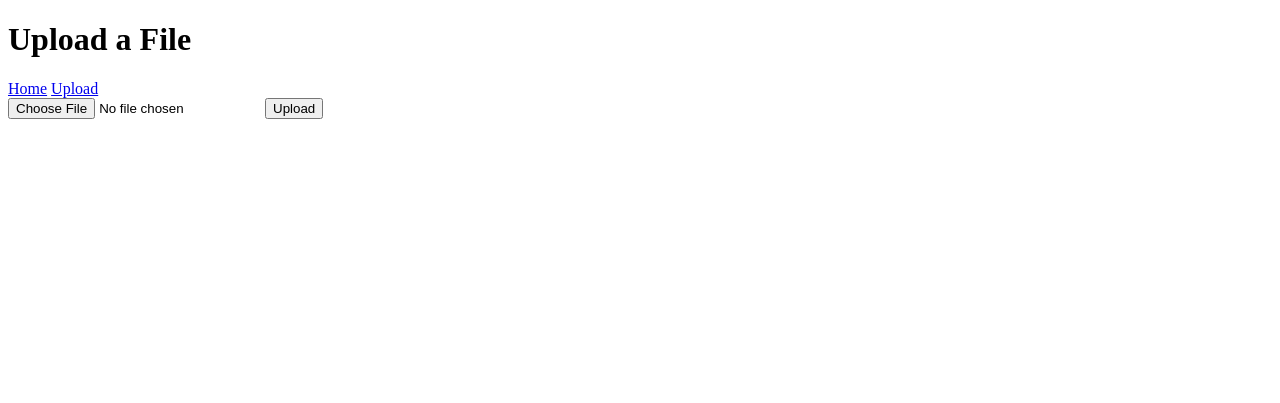
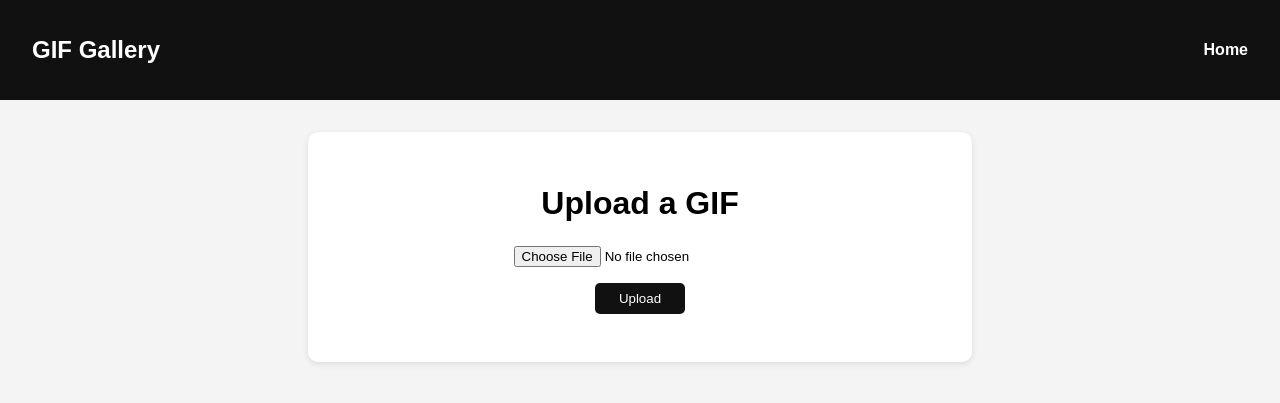
Before and after one commit to jalenjaloney/flask-on-docker, a Flask app: page /upload in a window 1280 px wide. Shown: the top 403 px of the page. Run offline with Flask 3, Linux system fonts and the light colour scheme; parts of the project's set-up code (start-up, migrations or seed data) failed here and were passed over.

Commit message:
added styling

```diff
--- a/services/web/project/__init__.py
+++ b/services/web/project/__init__.py
@@ -1,4 +1,5 @@
 import os
+import random
 
 from flask import (
     Flask,
@@ -34,6 +35,7 @@ def home():
         files = []
     else:
         files = os.listdir(media_folder)
+        random.shuffle(files)
 
     return render_template("home.html", files=files)
 
@@ -48,10 +50,22 @@ def mediafiles(filename):
     return send_from_directory(app.config["MEDIA_FOLDER"], filename)
 
 
+ALLOWED_EXTENSIONS = {"gif"}
+
+
+def allowed_file(filename):
+    return (
+        "." in filename and filename.rsplit(".", 1)[1].lower() in ALLOWED_EXTENSIONS
+    )
+
+
 @app.route("/upload", methods=["GET", "POST"])
 def upload_file():
     if request.method == "POST":
         file = request.files["file"]
-        filename = secure_filename(file.filename)
-        file.save(os.path.join(app.config["MEDIA_FOLDER"], filename))
+
+        if file and allowed_file(file.filename):
+            filename = secure_filename(file.filename)
+            file.save(os.path.join(app.config["MEDIA_FOLDER"], filename))
+
     return render_template("upload.html")
--- /dev/null
+++ b/services/web/project/static/styles.css
@@ -0,0 +1,94 @@
+body {
+    font-family: Arial, sans-serif;
+    background: #f4f4f4;
+    margin: 0;
+    padding: 0;
+}
+
+header {
+    background: #111;
+    color: white;
+    padding: 1rem 2rem;
+    display: flex;
+    justify-content: space-between;
+    align-items: center;
+}
+
+header a {
+    color: white;
+    text-decoration: none;
+    margin-left: 1rem;
+    font-weight: bold;
+}
+
+.gallery {
+    column-count: 4;
+    column-gap: 1rem;
+    padding: 1rem;
+}
+
+.gallery-item {
+    break-inside: avoid;
+    margin-bottom: 1rem;
+    background: white;
+    border-radius: 10px;
+    overflow: hidden;
+    box-shadow: 0 2px 6px rgba(0,0,0,0.1);
+}
+
+.gallery-item img {
+    width: 100%;
+    display: block;
+}
+
+.filename {
+    padding: 0.5rem;
+    font-size: 0.8rem;
+    color: #555;
+}
+
+@media (max-width: 1200px) {
+    .gallery { column-count: 3; }
+}
+
+@media (max-width: 800px) {
+    .gallery { column-count: 2; }
+}
+
+@media (max-width: 500px) {
+    .gallery { column-count: 1; }
+}
+
+.upload-container {
+    max-width: 600px;
+    margin: 2rem auto;
+    background: white;
+    padding: 2rem;
+    border-radius: 10px;
+    box-shadow: 0 2px 6px rgba(0,0,0,0.1);
+}
+
+.upload-container h1 {
+    text-align: center;
+    margin-bottom: 1.5rem;
+}
+
+.upload-container input[type="file"] {
+    display: block;
+    margin: 1rem auto;
+}
+
+.upload-container button {
+    display: block;
+    margin: 1rem auto;
+    padding: 0.5rem 1.5rem;
+    background: #111;
+    color: white;
+    border: none;
+    border-radius: 5px;
+    cursor: pointer;
+}
+
+.upload-container button:hover {
+    background: #333;
+}
--- a/services/web/project/templates/upload.html
+++ b/services/web/project/templates/upload.html
@@ -1,18 +1,21 @@
 <!doctype html>
 <html>
 <head>
-    <title>Upload</title>
+    <title>Upload GIF</title>
+    <link rel="stylesheet" href="{{ url_for('static', filename='styles.css') }}">
 </head>
 <body>
-    <h1>Upload a File</h1>
-    <nav>
-        <a href="/">Home</a>
-        <a href="/upload">Upload</a>
-    </nav>
+<header>
+    <h2>GIF Gallery</h2>
+    <a href="{{ url_for('home') }}">Home</a>
+</header>
 
-    <form method="POST" enctype="multipart/form-data">
-        <input type="file" name="file">
-        <input type="submit" value="Upload">
+<div class="upload-container">
+    <h1>Upload a GIF</h1>
+    <form action="{{ url_for('upload_file') }}" method="post" enctype="multipart/form-data">
+        <input type="file" name="file" accept="image/gif" required>
+        <button type="submit">Upload</button>
     </form>
+</div>
 </body>
 </html>
--- a/static/hello.txt
+++ /dev/null
@@ -1 +0,0 @@
-hi!
```
Also changed, not shown: services/web/project/templates/home.html (+10 -7 lines), 1 other file.
